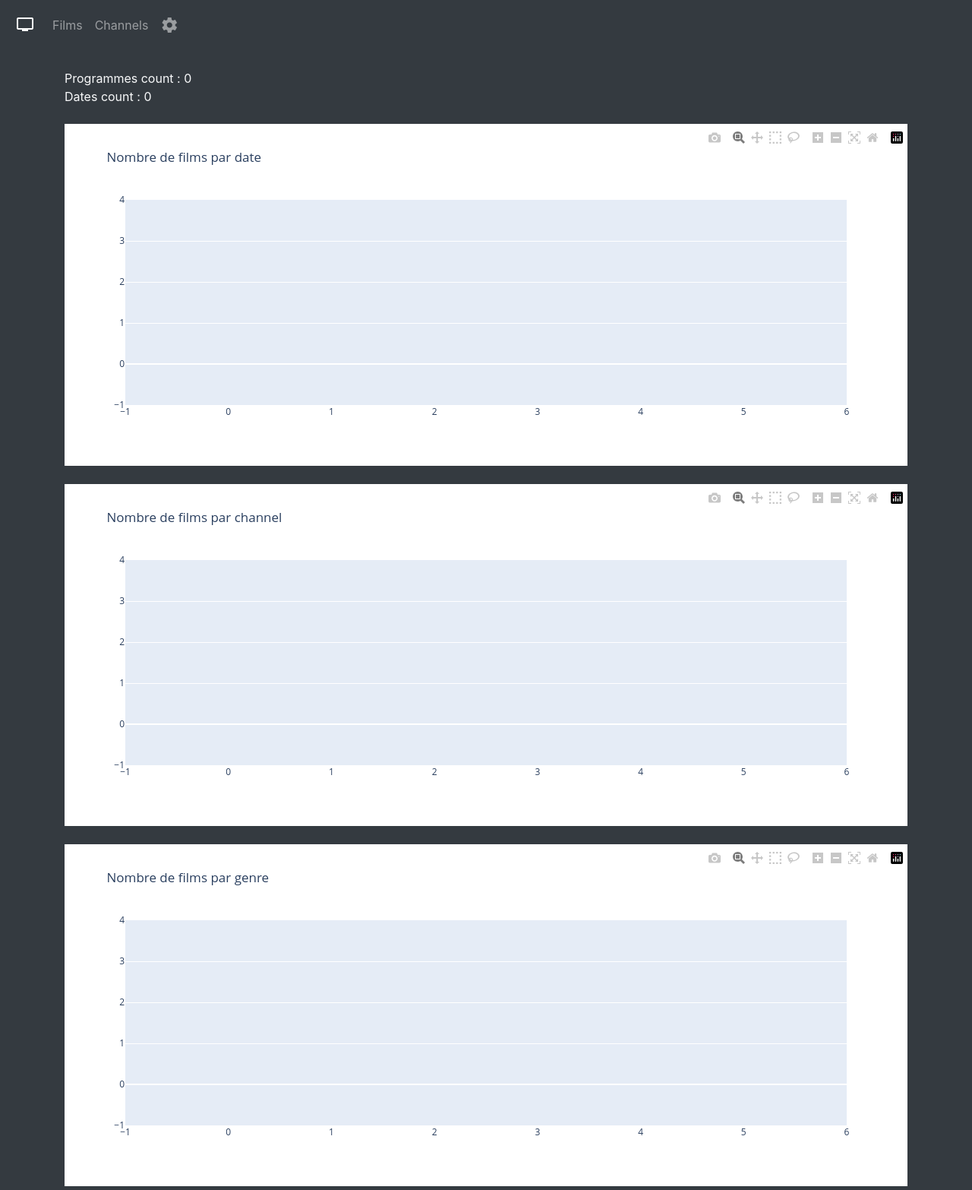
After one commit to slissill/omtv, a Django app: page /stats in a window 1280 px wide. The commit adds this page. Shown: the whole page at 76% size. Run offline with Django 5.2, Linux system fonts and the light colour scheme; data that the repository does not hold is empty; some libraries are stand-ins or nearby versions.

Commit message:
graphics, rupture tranche

```diff
--- a/omtv/templates/base.html
+++ b/omtv/templates/base.html
@@ -60,6 +60,14 @@
           font-weight: bolder;
         }
 
+        .tranche{
+          font-size:small;
+          color:gray;
+          text-align: right;
+          margin-bottom: 0;
+          font-weight: bolder;
+        }
+
 </style>
 
 </HEAD>
--- a/omtv/templates/omtv/programme_item.html
+++ b/omtv/templates/omtv/programme_item.html
@@ -47,6 +47,7 @@
 
                         <td>
                             <span class="programme-title">{{ item.title }}</span>
+                            <!-- <span class="programme-title">{{ item.tranche }}</span>  -->
                         </td>
                         <td>
                             <p class="programme-property-strong">{{ item.genre }}</p>
--- a/omtv/templates/omtv/programmes_update.html
+++ b/omtv/templates/omtv/programmes_update.html
@@ -16,10 +16,8 @@
 <br>
 <br>
 <br>
-<a href ="{% url 'omtv:statistics' %}">Statistsics</a>
 <br>
-<br>
-<a href ="{% url 'omtv:graphics' %}">Graphics</a>
+<a href ="{% url 'omtv:stats' %}">Satistiques</a>
 <br>
 <br>
 
--- /dev/null
+++ b/omtv/templates/omtv/stats.html
@@ -0,0 +1,26 @@
+{% extends 'base.html' %}
+{% load static %}
+{% block title %}Statistiques{% endblock %}
+
+{% block script %}
+
+<script src="https://cdn.plot.ly/plotly-latest.min.js"></script>
+
+{% endblock %}
+
+{% block content %}
+
+    <br>
+    Programmes count : {{programmes_count}}
+    <br>
+    Dates count : {{dates_count}}
+    <br>
+    <br>
+
+    {{ div_count_by_date|safe }}
+    <br>
+
+    {{ div_count_by_channel|safe }}
+    <br>
+    {{ div_count_by_genre|safe }}
+{% endblock %}
--- a/omtv/urls.py
+++ b/omtv/urls.py
@@ -11,8 +11,8 @@ urlpatterns = [
     path('update_db', views.update_db, name='update_db'),
     path('programmes_update', views.programmes_update, name='programmes_update'),
 
-    path('statistics', views.statistics, name='statistics'),
-    path('graphics', views.graphics, name='graphics'),
+
+    path('stats', views.stats, name='stats'),
 ]
 
 
--- a/omtv/views.py
+++ b/omtv/views.py
@@ -1,4 +1,3 @@
-import matplotlib.pyplot as plt
 import os
 from django.conf import settings
 from django.shortcuts import render, get_object_or_404, redirect
@@ -6,8 +5,11 @@ from django.http import HttpResponse, HttpResponseRedirect
 from .utils import maj_db
 from .models import Programme, Channel
 from datetime import date, datetime, timedelta
-from django.db.models import Count
+from django.db.models import Count, F
+from itertools import groupby
 
+import plotly.graph_objs as go
+from plotly.offline import plot
 
 # import django
 # import sys
@@ -40,51 +42,38 @@ def update_db(request):
 def programmes_update(request):
     return render(request, 'omtv/programmes_update.html')
 
-def statistics(request):
-
-    dates_with_program_counts = Programme.objects.values('pdate').annotate(cnt=Count('pdate'))
-
-    #channels_with_program_counts = Channel.objects.annotate(program_count=Count('fk_Programme_Channel'))
-    channels_with_program_counts = Channel.objects.annotate(cnt=Count('fk_Programme_Channel')).order_by('-cnt')
-
-    genres_with_program_counts = Programme.objects.values('genre').annotate(cnt=Count('genre')).order_by('-cnt')
 
 
+def get_graphic_2d(datas, title):
+    # Using plotly library
+    labels = []
+    values = []
+    for item in datas:
+        labels.append(item['lbl'])
+        values.append(item['cnt'])
+
+    trace = go.Bar(x=labels, y=values)
+    layout = go.Layout(title=title)
+    fig = go.Figure(data=[trace], layout=layout)
+    return plot(fig, output_type='div', include_plotlyjs=False)
+
+def stats(request):
+
+    programmes_count = Programme.objects.count()
+    dates_count = Programme.objects.values('pdate').distinct().count
+
+    div_count_by_date = get_graphic_2d(Programme.objects.values(lbl=F('pdate')).annotate(cnt=Count('pdate')).order_by('pdate'), 'Nombre de films par date')
+    div_count_by_channel = get_graphic_2d(Channel.objects.values(lbl=F('name')).annotate(cnt=Count('fk_Programme_Channel')).order_by('-cnt'), 'Nombre de films par channel')
+    div_count_by_genre = get_graphic_2d(Programme.objects.values(lbl=F('genre')).annotate(cnt=Count('genre')).order_by('-cnt'), 'Nombre de films par genre')
 
     context = {
-        'dates_with_program_counts' : dates_with_program_counts,
-        'channels_with_program_counts' : channels_with_program_counts,
-        'genres_with_program_counts' : genres_with_program_counts,
+        'programmes_count' : programmes_count,
+        'dates_count' : dates_count,
+        'div_count_by_date': div_count_by_date,
+        'div_count_by_channel' : div_count_by_channel,
+        'div_count_by_genre' : div_count_by_genre,
         }
-    return render(request, 'omtv/statistics.html', context)
-
-
-def graphics(request):
-# Votre logique pour obtenir les données pour le graphique
-    x = [1, 2, 3, 4, 5]
-    y = [10, 20, 15, 25, 30]
-
-    # Créer un graphique à l'aide de Matplotlib
-    plt.plot(x, y)
-    plt.xlabel('X Label')
-    plt.ylabel('Y Label')
-    plt.title('Titre du graphique')
-
-    # Sauvegarder le graphique dans un fichier
-    absolute_path = os.path.join(settings.BASE_DIR, "omtv", "static", "graphics", "graph.png")
-    graph_file = absolute_path
-    plt.savefig(graph_file)
-
-    # Passer le chemin du fichier au modèle pour l'affichage dans la page HTML
-
-
-    dates_with_program_counts = Programme.objects.values('pdate').annotate(cnt=Count('pdate'))
-    context = {
-        'dates_with_program_counts' : dates_with_program_counts,
-        'graph_file': graph_file
-        }
-    return render(request, 'omtv/graphics.html', context)
-
+    return render(request, 'omtv/stats.html', context)
 
 def get_dates(selected_date):
 
@@ -116,16 +105,23 @@ def programmes(request):
     else:
         channels = json.loads(cookie)
 
+
     progs = Programme.objects.filter(
-        pdate = datetime.strptime(seleted_date, "%Y%m%d"), # date.today(),
+        pdate = datetime.strptime(seleted_date, "%Y%m%d"),
         start__time__gte='20:00',
         channel__in=channels
         ).order_by('start', 'channel__sort')
 
+    # Regoupemement par tranche-horaire
+    grouped_programmes = {}
+    for tranche, programmes_in_tranche in groupby(progs, key=lambda x: x.tranche):
+        grouped_programmes[tranche] = list(programmes_in_tranche)
 
-    context = {"programmes" : progs,
+
+    context = {"grouped_programmes": grouped_programmes,
                "dates" : get_dates(seleted_date)}
     return render(request, 'omtv/programmes.html', context)
+
 
 def channels(request):
     print_request(request)
```
Also changed, not shown: omtv/models.py (+7 -0 lines), omtv/templates/omtv/graphics.html (deleted, +0 -38 lines), omtv/templates/omtv/programmes.html (+7 -21 lines), omtv/templates/omtv/statistics.html (deleted, +0 -52 lines).
